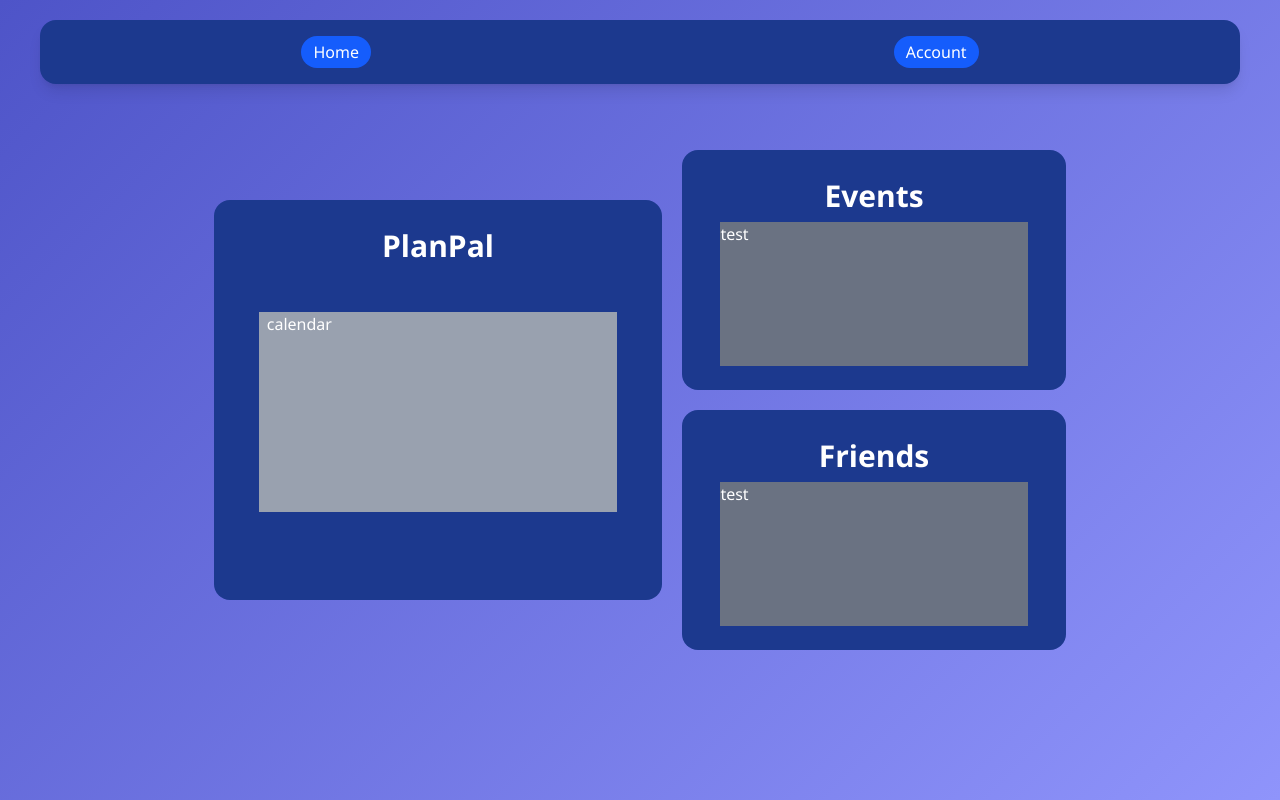
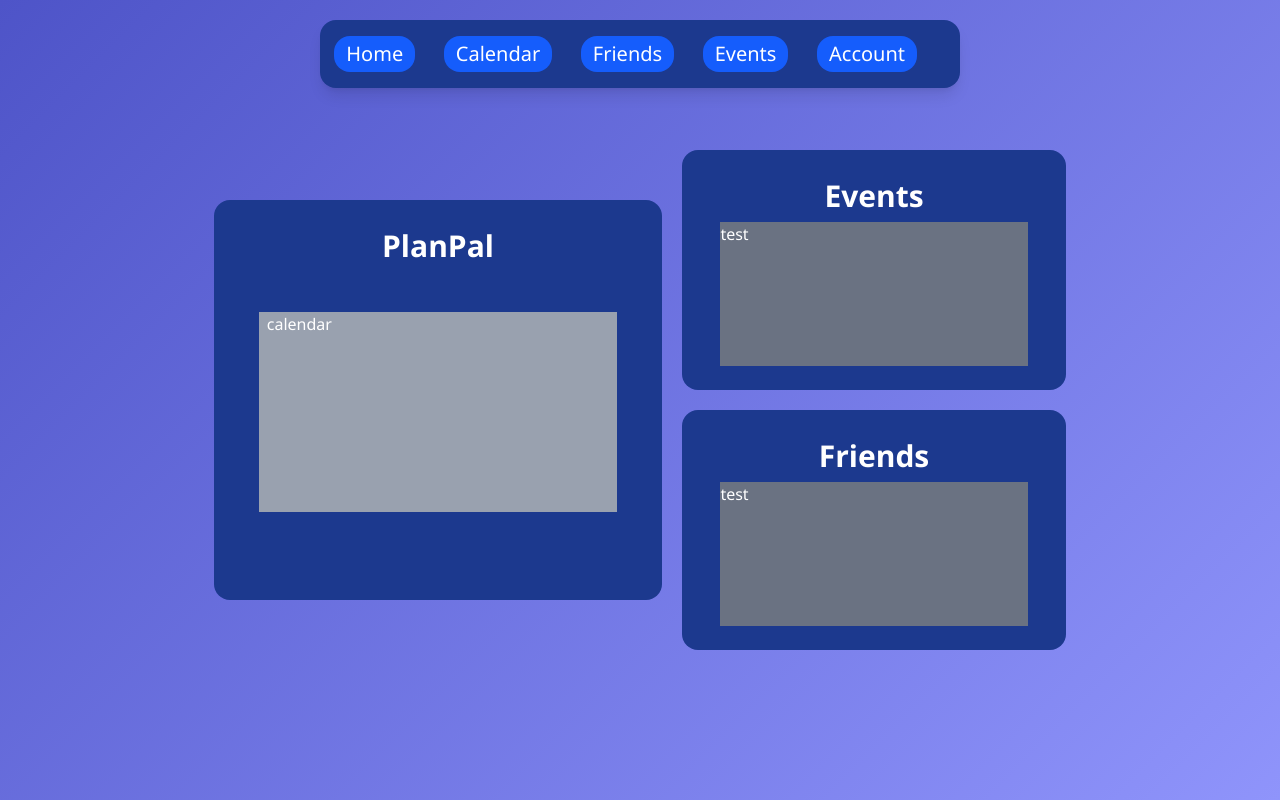
Before and after one commit to 321BadgerCode/planpal, a React (Vite) app in the folder frontend/: page /dashboard in a window 1280 px wide. Built offline with nearby package versions, Linux system fonts and the light colour scheme.

Commit message:
minornavbarchanges

```diff
--- a/frontend/src/dashboard/Dashboard.tsx
+++ b/frontend/src/dashboard/Dashboard.tsx
@@ -1,29 +1,41 @@
 const Dashboard = () => {
 	return (
 		<>
-			<nav className="shadow-lg md:text-xl max-md:bottom-2 flex md:text-lg lg:text-base fixed md:top-5 inset-x-5 md:inset-x-10 items-center justify-around text-white py-2 md:py-4 bg-blue-900 rounded-2xl">
+			<nav className="shadow-lg md:text-xl max-md:bottom-2 flex md:text-lg lg:text-base fixed md:top-5 inset-x-5 md:inset-x-40 lg:inset-x-60 xl:inset-x-80 items-center justify-around text-white py-2 md:py-4 bg-blue-900 rounded-2xl">
 				<a href="/">
-					<p className="bg-blue-600 rounded-2xl px-3 py-1 text-white hover:scale-110 transition-transform duration-100 ease-in">
+					<p className="max-md:hidden md:text-xl bg-blue-600 rounded-2xl px-3 py-1 text-white hover:scale-110 transition-transform duration-100 ease-in">
 						Home
 					</p>
 				</a>
 
-				<p className="bg-blue-600 rounded-2xl px-3 py-1 text-white">Account</p>
+				<p className="max-md:hidden md:text-xl bg-blue-600 rounded-2xl px-3 py-1 text-white">
+					Calendar
+				</p>
+				<p className="max-md:hidden md: block md:text-xl bg-blue-600 rounded-2xl px-3 py-1 text-white">
+					Friends
+				</p>
+				<p className="max-md:hidden md:text-xl bg-blue-600 rounded-2xl px-3 py-1 text-white">
+					Events
+				</p>
+				<p className="max-md:hidden md:text-xl bg-blue-600 rounded-2xl px-3 py-1 text-white">
+					Account
+				</p>
+
+				<a href="/">
+					<p className="md:hidden bg-blue-600 rounded-2xl px-3 py-1 text-white hover:scale-110 transition-transform duration-100 ease-in">
+						H
+					</p>
+				</a>
+				<p className="md:hidden bg-blue-600 rounded-2xl px-3 py-1 text-white">C</p>
+				<p className="md:hidden bg-blue-600 rounded-2xl px-3 py-1 text-white">F</p>
+				<p className="md:hidden bg-blue-600 rounded-2xl px-3 py-1 text-white">E</p>
+				<p className="md:hidden bg-blue-600 rounded-2xl px-3 py-1 text-white">A</p>
 			</nav>
 
 			<div className="w-screen h-[90dvh] md:h-[100dvh] text-white flex flex-col md:flex-row justify-center items-center gap-3 md:gap-5">
 				<div className="rounded-2xl overflow-auto bg-blue-900 rounded w-[80vw] h-[40dvh] md:w-[35vw] lg:w-[35vw] md:h-[50vh] flex flex-col items-center justify-start gap-3 md:gap-10">
 					<p className="text-xl md:text-3xl font-extrabold py-2 md:mt-5">PlanPal</p>
 					<div className="h-[50%] w-[80%] bg-gray-400 px-2">calendar</div>
-					<div className="hidden flex items-center justify-center gap-5 md:gap-10 lg:gap-15 pb-2 mb-5 w-[80%]">
-						<p className="font-bold bg-blue-600 rounded-2xl px-3 py-1 text-white">
-							Add Friends
-						</p>
-
-						<p className="font-bold bg-blue-600 rounded-2xl px-3 py-1 text-white">
-							Create Group
-						</p>
-					</div>
 				</div>
 
 				<div className="flex md:flex-col items-center justify-center gap-1 md:gap-5">
@@ -44,7 +56,7 @@ const Dashboard = () => {
 export default Dashboard;
 
 /*
-old stuff
+old stuff, will remove if dont end up using later
 <div className="fixed left-1 top-1 text-white">{"<"}</div>
 
 <div className="flex flex-col fixed bg-white bottom-5 left-5 hidden sm:flex md:hidden lg:hidden">
@@ -57,4 +69,14 @@ old stuff
 				lg
 			</div>
 
+			<div className="hidden flex items-center justify-center gap-5 md:gap-10 lg:gap-15 pb-2 mb-5 w-[80%]">
+						<p className="font-bold bg-blue-600 rounded-2xl px-3 py-1 text-white">
+							Add Friends
+						</p>
+
+						<p className="font-bold bg-blue-600 rounded-2xl px-3 py-1 text-white">
+							Create Group
+						</p>
+					</div>
+
 */
```
